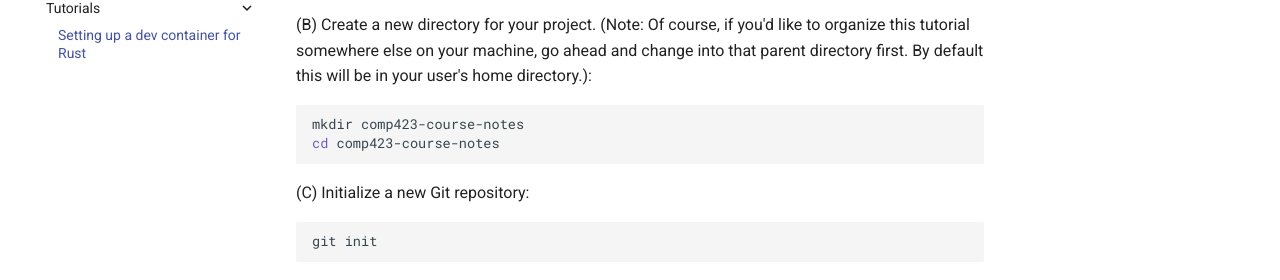
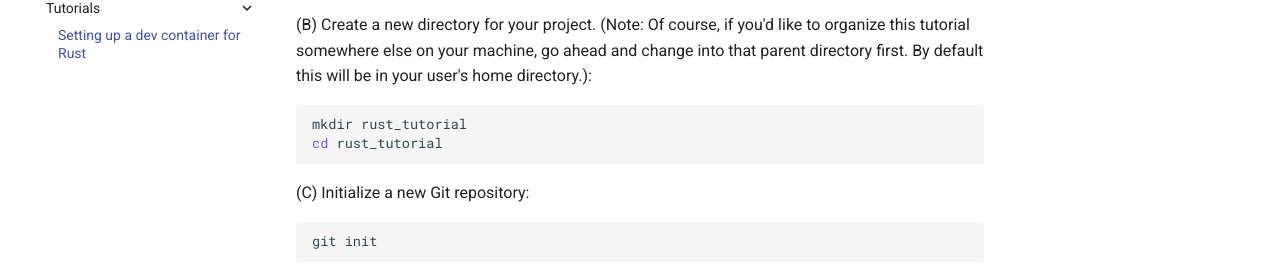
Before and after one commit to htankala/comp423-course-notes, an MkDocs documentation site: the page built from docs/tutorials/rust-setup.md, in a window 1280 px wide and 900 px high, scrolled down 636 px. Shown: the part 145-425 px from the top of the window. Built offline with MkDocs 1.6.1 and Material for MkDocs 9.7.7, drawn with Linux system fonts in a browser that asks for light colours; some of the changed text lies outside the part shown.

Commit message:
edited tutorial

````diff
--- a/docs/tutorials/rust-setup.md
+++ b/docs/tutorials/rust-setup.md
@@ -22,8 +22,8 @@
 (B) Create a new directory for your project. (Note: Of course, if you'd like to organize this tutorial somewhere else on your machine, go ahead and change into that parent directory first. By default this will be in your user's home directory.):
 
 ```bash
-mkdir comp423-course-notes
-cd comp423-course-notes
+mkdir rust_tutorial
+cd rust_tutorial
 ```
 
 (C) Initialize a new Git repository:
@@ -94,7 +94,7 @@
 
 ###Step 1. Add Development Container Configuration
 
-1. In VS Code, open the <mark>comp423-course-notes</mark> directory. You can do this via: File > Open Folder.
+1. In VS Code, open the <mark>rust_tutorial</mark> directory. You can do this via: File > Open Folder.
 2. Install the **Dev Containers** extension for VS Code.
 3. Create a <mark>.devcontainer</mark> directory in the root of your project with the following file inside of this "hidden" configuration directory:
 
````
